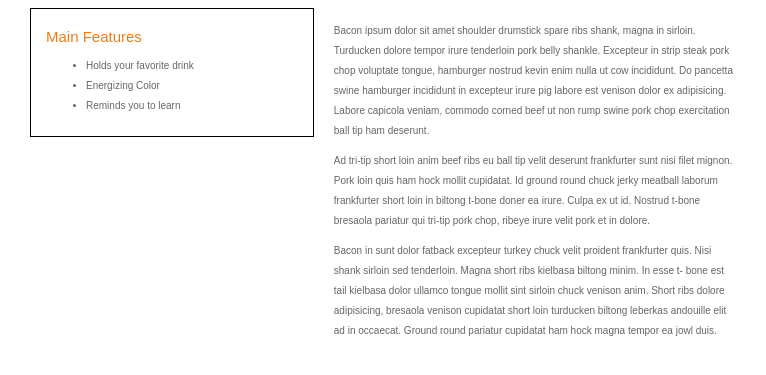
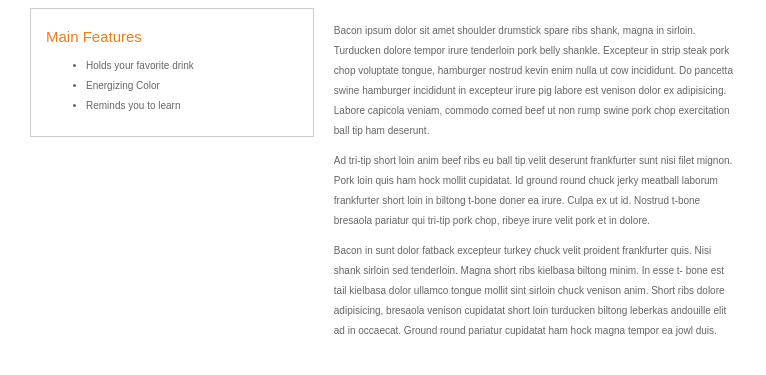
Before and after one commit to wilsonhsieh/Project-1, a plain HTML site: page index.html in a window 1280 px wide. Shown: the part 103-478 px from the top of the page, without its empty margins (0-766 px from the left). Drawn offline with Linux system fonts and the light colour scheme.

Commit message:
Update Border color for Main Features

```diff
--- a/css/main.css
+++ b/css/main.css
@@ -36,7 +36,7 @@ div img {
 }
 
 div:nth-child(2) div:nth-child(2) {
-	border: 1px solid black;
+	border: 1px solid #ccc;
 	padding: 0px 10px 10px 15px;
 	line-height: 200%;
 }
```
